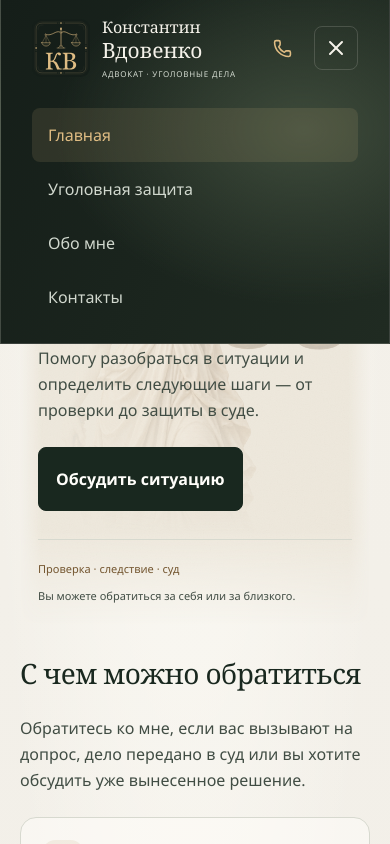
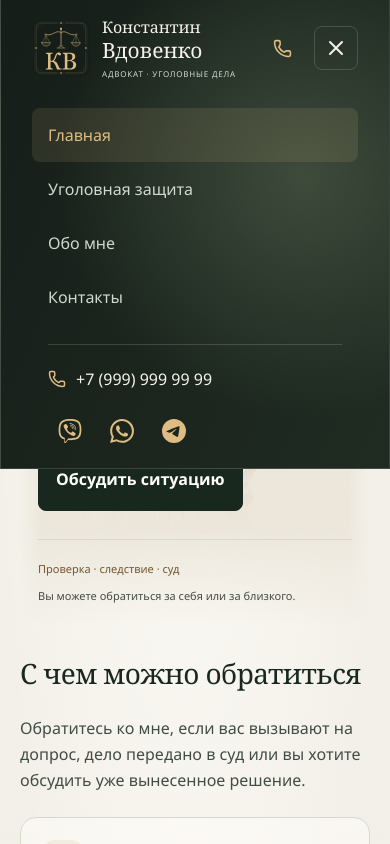
Before and after one commit to Aleks-man/advokat-vdovenko, a React (Vite) app in the folder front/: page / in a window 390 px wide. Both pictures are taken after a click on the button "Открыть меню". Shown: the top 844 px of the page. Built offline with nearby package versions, Linux system fonts and the light colour scheme; a web font is replaced by a local one.

Commit message:
Add contact links to expanded mobile menu

```diff
--- a/front/src/components/Header/Header.css
+++ b/front/src/components/Header/Header.css
@@ -1,3 +1,6 @@
+.navigation-contacts {
+  display: none;
+}
 .navigation-links {
   display: contents;
 }
@@ -187,6 +190,7 @@
     flex-direction: column;
     align-items: stretch;
     min-height: 0;
+    max-height: calc(100dvh - var(--header-row-height));
     overflow: hidden;
     opacity: 0;
     transform: translateY(-8px);
@@ -198,19 +202,19 @@
     opacity: 1;
     transform: translateY(0);
   }
-  .navigation a {
+  .navigation-links > a {
     font-size: var(--text-size);
     min-height: 48px;
     padding: 14px 16px;
     border-radius: 8px;
   }
-  .navigation a:first-child {
+  .navigation-links > a:first-child {
     margin-top: 12px;
   }
-  .navigation a:last-of-type {
+  .navigation-links > a:last-of-type {
     margin-bottom: 20px;
   }
-  .navigation a[aria-current='page'] {
+  .navigation-links > a[aria-current='page'] {
     background: rgb(223 188 131 / 12%);
     color: var(--accent-light);
   }
@@ -325,7 +329,7 @@
   }
   .header .navigation {
     max-height: calc(100dvh - var(--header-row-height));
-    overflow-y: auto;
+    overflow: hidden;
   }
 }
 @media (max-width: 380px) {
@@ -358,3 +362,54 @@
     font-size: 15px;
   }
 }
+
+@media (max-width: 960px) {
+  .navigation.is-open .navigation-links {
+    overflow-y: auto;
+    scrollbar-width: thin;
+    scrollbar-color: var(--accent-text) transparent;
+  }
+  .navigation-contacts {
+    display: flex;
+    flex-direction: column;
+    align-items: flex-start;
+    gap: 8px;
+    margin: 0 16px;
+    padding: 12px 0 16px;
+    border-top: 1px solid var(--line-dark);
+  }
+  .navigation .navigation-phone {
+    display: inline-flex;
+    align-items: center;
+    gap: 10px;
+    min-height: 44px;
+    padding: 8px 0;
+    color: var(--on-dark);
+    font-size: var(--text-size);
+    font-weight: 500;
+    white-space: nowrap;
+    border-radius: 0;
+  }
+  .navigation-phone svg {
+    color: var(--accent-light);
+  }
+  .navigation-contacts .messenger-links {
+    gap: 8px;
+  }
+  .navigation-contacts .messenger-link {
+    width: 44px;
+    height: 44px;
+    min-height: 44px;
+    padding: 10px;
+    border-radius: 8px;
+    color: var(--accent-light);
+  }
+  .navigation-contacts .messenger-icon {
+    width: 24px;
+    height: 24px;
+  }
+  .navigation-contacts a:is(:hover, :focus-visible) {
+    background: rgb(223 188 131 / 8%);
+    color: var(--on-dark);
+  }
+}
--- a/front/src/components/Header/Header.tsx
+++ b/front/src/components/Header/Header.tsx
@@ -1,3 +1,4 @@
+import { MessengerLinks } from '../MessengerLinks/MessengerLinks'
 import { NavLink } from 'react-router-dom'
 import { Phone, Menu, X } from 'lucide-react'
 import { navigation, site } from '../../data/site'
@@ -43,6 +44,17 @@ export function Header() {
                 </NavLink>
               ))}
               <span className="navigation-indicator" aria-hidden="true" />
+              <div className="navigation-contacts">
+                <a
+                  className="navigation-phone"
+                  href={contactLinks.phone}
+                  aria-label={`Позвонить: ${site.phone}`}
+                >
+                  <Phone size={18} aria-hidden="true" />
+                  {site.phone}
+                </a>
+                <MessengerLinks />
+              </div>
             </div>
           </nav>
           <a
```
Also changed, not shown: 1 other file (tests, documents, lock files or other folders).
